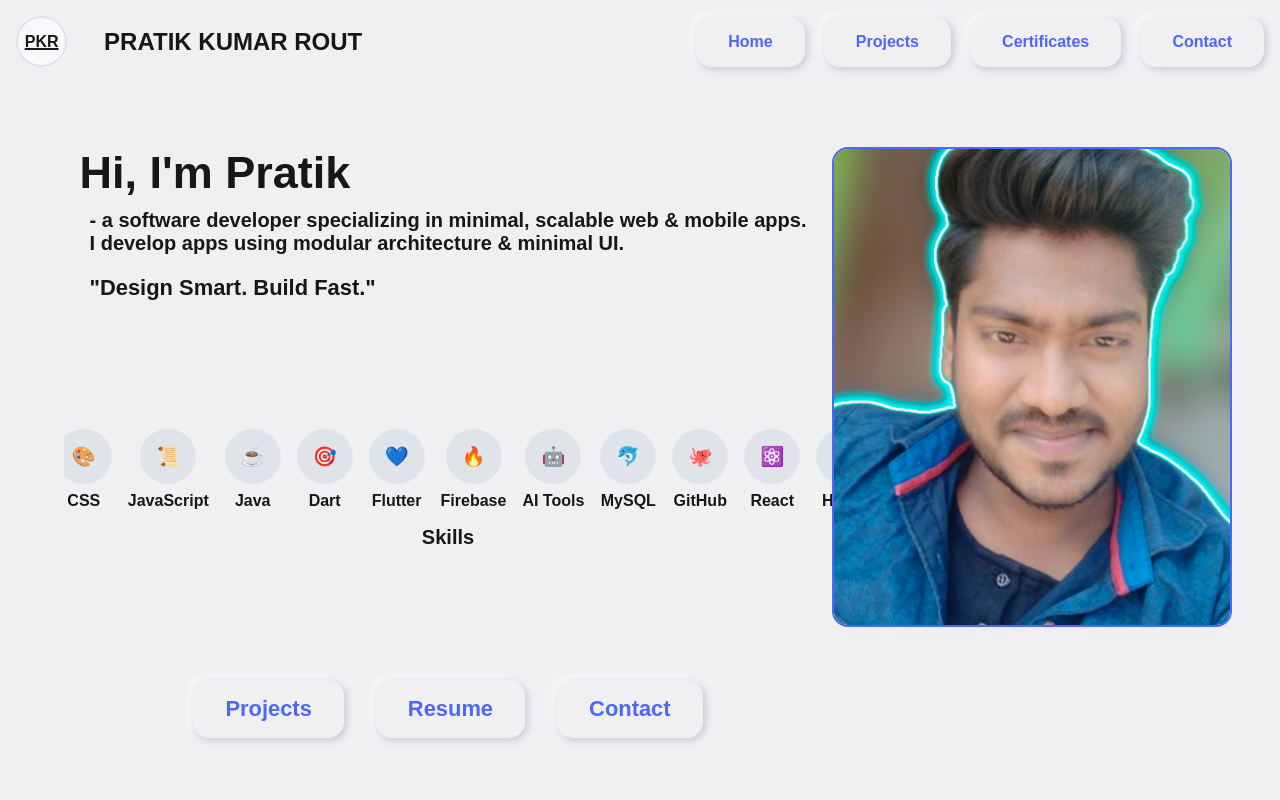
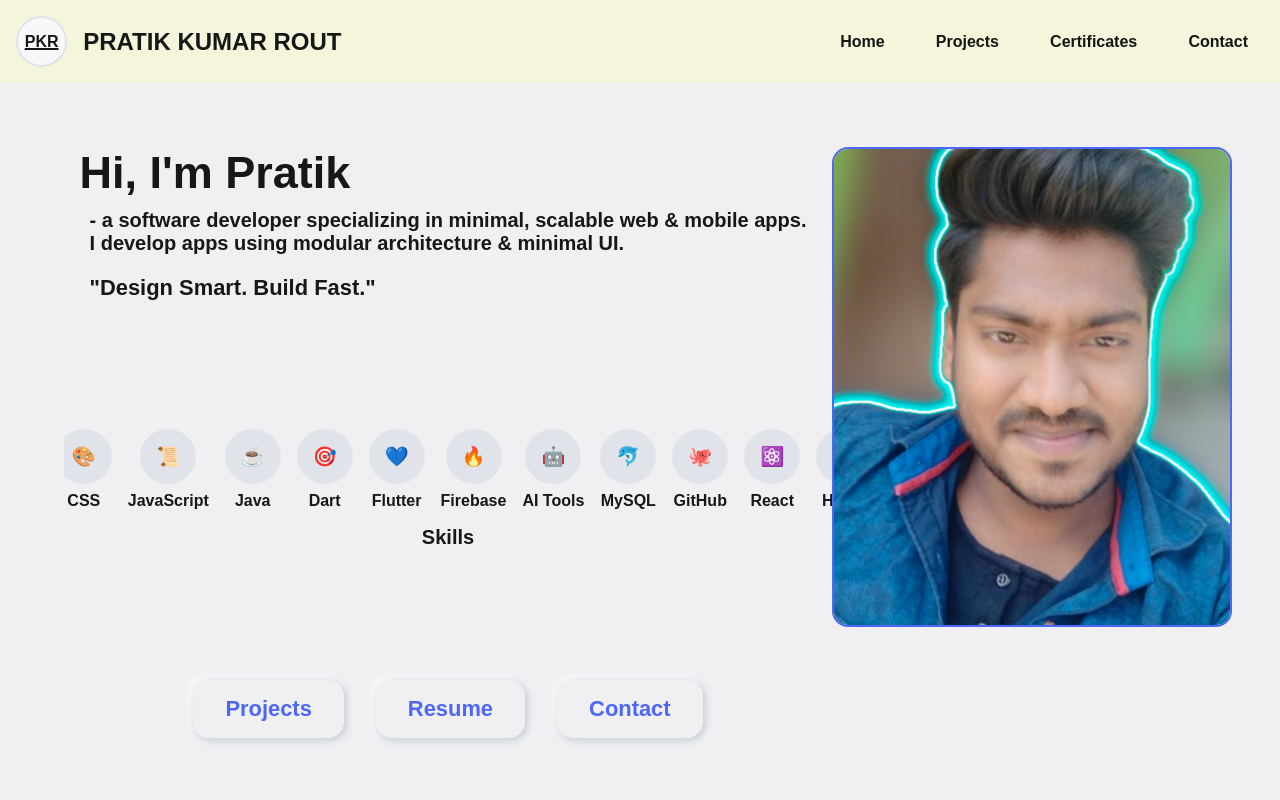
Before and after one commit to PratikKumarRout/Pratik-Kumar-Rout, a Next.js app: page / in a window 1280 px wide. Shown: the top 800 px of the page. Built offline with nearby package versions, Linux system fonts and the light colour scheme.

Commit message:
update my portfolio version 1.0.0

```diff
--- a/src/app/components/Header.module.css
+++ b/src/app/components/Header.module.css
@@ -1,6 +1,7 @@
 .header1 {
     display: flex;
     flex-direction: row;
+    background-color: beige;
 }
 
 .header_title {
@@ -24,8 +25,6 @@
 }
 
 .title {
-    width: 18.75rem;
-    height: 3.2rem;
     display: flex;
     justify-content: center;
     align-items: center;
@@ -38,16 +37,14 @@
 }
 
 .nav_items {
-    background-color: var(--background);
     -webkit-tap-highlight-color: transparent;
-    padding: 1rem 2rem;
+    padding: 1rem;
     border-radius: 1rem;
-    box-shadow: var(--offset);
     transition: all 0.2s ease-in-out;
     text-decoration: none;
-    font-size: medium;
+    font-size: 1rem;
     font-weight: bold;
-    color: var(--accent);
+    color: #151515;
 }
 
 .nav_items:focus {
@@ -60,7 +57,7 @@
 
 .nav_items:active {
     box-shadow: var(--insetOffset);
-    transform: scale(0.95);
+    transform: scale(0.9);
 }
 
 @media screen and (min-width: 601px) and (max-width: 1024) {
--- a/src/app/globals.css
+++ b/src/app/globals.css
@@ -44,14 +44,7 @@ header {
   align-items: center;
   position: sticky;
   top: 0;
-  background-color: var(--background);
   z-index: 1000;
-  transition: transform 0.3s;
-}
-
-.headerHidden {
-  transform: translateY(-100%);
-  transition: transform 0.3s;
 }
 
 /* Projects grid base */
```
